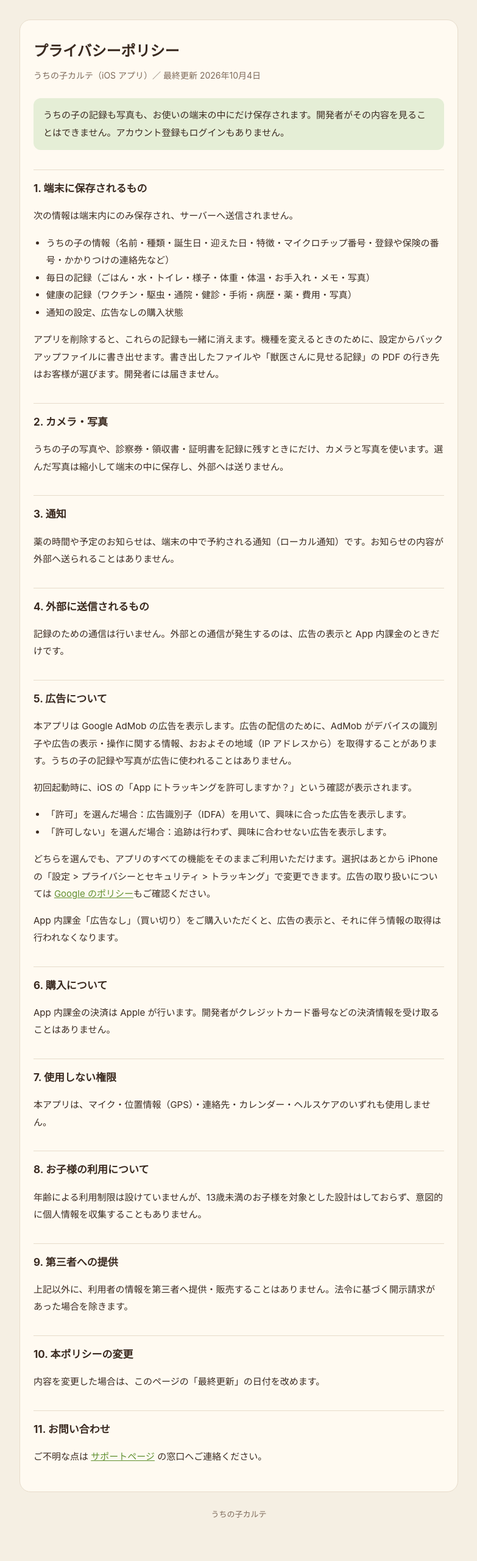
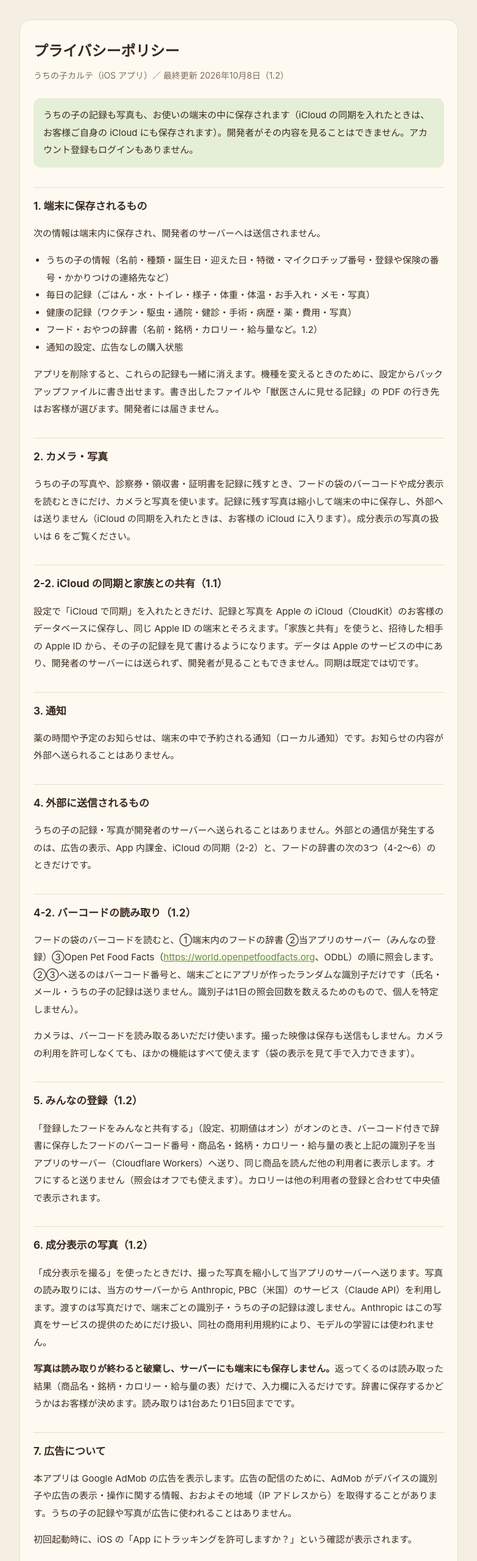
Before and after one commit to yuta0032/pet-support, a plain HTML site: page privacy.html in a window 1280 px wide. Shown: the top 2560 px of the page at 61% size, without its empty margins (248-1031 px from the left). Drawn offline with Linux system fonts and the light colour scheme.

Commit message:
プライバシーポリシー：iCloud の同期と家族との共有（1.1）、フードの辞書（1.2：バーコード・みんなの登録・成分表示の写真）を追記
Co-Authored-By: Claude Opus 5.5 (1M context) <noreply@anthropic.com>
Claude-Session: https://claude.ai/code/session_01F5CCrXcTkfcmVRFGPki74Z

```diff
--- a/privacy.html
+++ b/privacy.html
@@ -17,29 +17,44 @@
 </style>
 </head><body><main>
 <h1>プライバシーポリシー</h1>
-<p class="meta">うちの子カルテ（iOS アプリ）／ 最終更新 2026年10月4日</p>
-<p class="lead">うちの子の記録も写真も、お使いの端末の中にだけ保存されます。開発者がその内容を見ることはできません。アカウント登録もログインもありません。</p>
+<p class="meta">うちの子カルテ（iOS アプリ）／ 最終更新 2026年10月8日（1.2）</p>
+<p class="lead">うちの子の記録も写真も、お使いの端末の中に保存されます（iCloud の同期を入れたときは、お客様ご自身の iCloud にも保存されます）。開発者がその内容を見ることはできません。アカウント登録もログインもありません。</p>
 
 <h2>1. 端末に保存されるもの</h2>
-<p>次の情報は端末内にのみ保存され、サーバーへ送信されません。</p>
+<p>次の情報は端末内に保存され、開発者のサーバーへは送信されません。</p>
 <ul>
   <li>うちの子の情報（名前・種類・誕生日・迎えた日・特徴・マイクロチップ番号・登録や保険の番号・かかりつけの連絡先など）</li>
   <li>毎日の記録（ごはん・水・トイレ・様子・体重・体温・お手入れ・メモ・写真）</li>
   <li>健康の記録（ワクチン・駆虫・通院・健診・手術・病歴・薬・費用・写真）</li>
+  <li>フード・おやつの辞書（名前・銘柄・カロリー・給与量など。1.2）</li>
   <li>通知の設定、広告なしの購入状態</li>
 </ul>
 <p>アプリを削除すると、これらの記録も一緒に消えます。機種を変えるときのために、設定からバックアップファイルに書き出せます。書き出したファイルや「獣医さんに見せる記録」の PDF の行き先はお客様が選びます。開発者には届きません。</p>
 
 <h2>2. カメラ・写真</h2>
-<p>うちの子の写真や、診察券・領収書・証明書を記録に残すときにだけ、カメラと写真を使います。選んだ写真は縮小して端末の中に保存し、外部へは送りません。</p>
+<p>うちの子の写真や、診察券・領収書・証明書を記録に残すとき、フードの袋のバーコードや成分表示を読むときにだけ、カメラと写真を使います。記録に残す写真は縮小して端末の中に保存し、外部へは送りません（iCloud の同期を入れたときは、お客様の iCloud に入ります）。成分表示の写真の扱いは 6 をご覧ください。</p>
+
+<h2>2-2. iCloud の同期と家族との共有（1.1）</h2>
+<p>設定で「iCloud で同期」を入れたときだけ、記録と写真を Apple の iCloud（CloudKit）のお客様のデータベースに保存し、同じ Apple ID の端末とそろえます。「家族と共有」を使うと、招待した相手の Apple ID から、その子の記録を見て書けるようになります。データは Apple のサービスの中にあり、開発者のサーバーには送られず、開発者が見ることもできません。同期は既定では切です。</p>
 
 <h2>3. 通知</h2>
 <p>薬の時間や予定のお知らせは、端末の中で予約される通知（ローカル通知）です。お知らせの内容が外部へ送られることはありません。</p>
 
 <h2>4. 外部に送信されるもの</h2>
-<p>記録のための通信は行いません。外部との通信が発生するのは、広告の表示と App 内課金のときだけです。</p>
+<p>うちの子の記録・写真が開発者のサーバーへ送られることはありません。外部との通信が発生するのは、広告の表示、App 内課金、iCloud の同期（2-2）と、フードの辞書の次の3つ（4-2〜6）のときだけです。</p>
 
-<h2>5. 広告について</h2>
+<h2>4-2. バーコードの読み取り（1.2）</h2>
+<p>フードの袋のバーコードを読むと、①端末内のフードの辞書 ②当アプリのサーバー（みんなの登録）③Open Pet Food Facts（<a href="https://world.openpetfoodfacts.org">https://world.openpetfoodfacts.org</a>、ODbL）の順に照会します。②③へ送るのはバーコード番号と、端末ごとにアプリが作ったランダムな識別子だけです（氏名・メール・うちの子の記録は送りません。識別子は1日の照会回数を数えるためのもので、個人を特定しません）。</p>
+<p>カメラは、バーコードを読み取るあいだだけ使います。撮った映像は保存も送信もしません。カメラの利用を許可しなくても、ほかの機能はすべて使えます（袋の表示を見て手で入力できます）。</p>
+
+<h2>5. みんなの登録（1.2）</h2>
+<p>「登録したフードをみんなと共有する」（設定、初期値はオン）がオンのとき、バーコード付きで辞書に保存したフードのバーコード番号・商品名・銘柄・カロリー・給与量の表と上記の識別子を当アプリのサーバー（Cloudflare Workers）へ送り、同じ商品を読んだ他の利用者に表示します。オフにすると送りません（照会はオフでも使えます）。カロリーは他の利用者の登録と合わせて中央値で表示されます。</p>
+
+<h2>6. 成分表示の写真（1.2）</h2>
+<p>「成分表示を撮る」を使ったときだけ、撮った写真を縮小して当アプリのサーバーへ送ります。写真の読み取りには、当方のサーバーから Anthropic, PBC（米国）のサービス（Claude API）を利用します。渡すのは写真だけで、端末ごとの識別子・うちの子の記録は渡しません。Anthropic はこの写真をサービスの提供のためにだけ扱い、同社の商用利用規約により、モデルの学習には使われません。</p>
+<p><strong>写真は読み取りが終わると破棄し、サーバーにも端末にも保存しません。</strong>返ってくるのは読み取った結果（商品名・銘柄・カロリー・給与量の表）だけで、入力欄に入るだけです。辞書に保存するかどうかはお客様が決めます。読み取りは1台あたり1日5回までです。</p>
+
+<h2>7. 広告について</h2>
 <p>本アプリは Google AdMob の広告を表示します。広告の配信のために、AdMob がデバイスの識別子や広告の表示・操作に関する情報、おおよその地域（IP アドレスから）を取得することがあります。うちの子の記録や写真が広告に使われることはありません。</p>
 <p>初回起動時に、iOS の「App にトラッキングを許可しますか？」という確認が表示されます。</p>
 <ul>
@@ -49,21 +64,21 @@
 <p>どちらを選んでも、アプリのすべての機能をそのままご利用いただけます。選択はあとから iPhone の「設定 &gt; プライバシーとセキュリティ &gt; トラッキング」で変更できます。広告の取り扱いについては <a href="https://policies.google.com/technologies/ads?hl=ja">Google のポリシー</a>もご確認ください。</p>
 <p>App 内課金「広告なし」（買い切り）をご購入いただくと、広告の表示と、それに伴う情報の取得は行われなくなります。</p>
 
-<h2>6. 購入について</h2>
+<h2>8. 購入について</h2>
 <p>App 内課金の決済は Apple が行います。開発者がクレジットカード番号などの決済情報を受け取ることはありません。</p>
 
-<h2>7. 使用しない権限</h2>
+<h2>9. 使用しない権限</h2>
 <p>本アプリは、マイク・位置情報（GPS）・連絡先・カレンダー・ヘルスケアのいずれも使用しません。</p>
 
-<h2>8. お子様の利用について</h2>
+<h2>10. お子様の利用について</h2>
 <p>年齢による利用制限は設けていませんが、13歳未満のお子様を対象とした設計はしておらず、意図的に個人情報を収集することもありません。</p>
 
-<h2>9. 第三者への提供</h2>
-<p>上記以外に、利用者の情報を第三者へ提供・販売することはありません。法令に基づく開示請求があった場合を除きます。</p>
+<h2>11. 第三者への提供</h2>
+<p>上記以外に、利用者の情報を第三者へ提供・販売することはありません（4-2〜6 に書いた、お客様が選んで使ったときにだけ送るもの——バーコード番号・共有するフードの情報・成分表示の写真——を除きます）。法令に基づく開示請求があった場合を除きます。</p>
 
-<h2>10. 本ポリシーの変更</h2>
+<h2>12. 本ポリシーの変更</h2>
 <p>内容を変更した場合は、このページの「最終更新」の日付を改めます。</p>
 
-<h2>11. お問い合わせ</h2>
+<h2>13. お問い合わせ</h2>
 <p>ご不明な点は <a href="support.html">サポートページ</a> の窓口へご連絡ください。</p>
 </main><footer>うちの子カルテ</footer></body></html>
```
